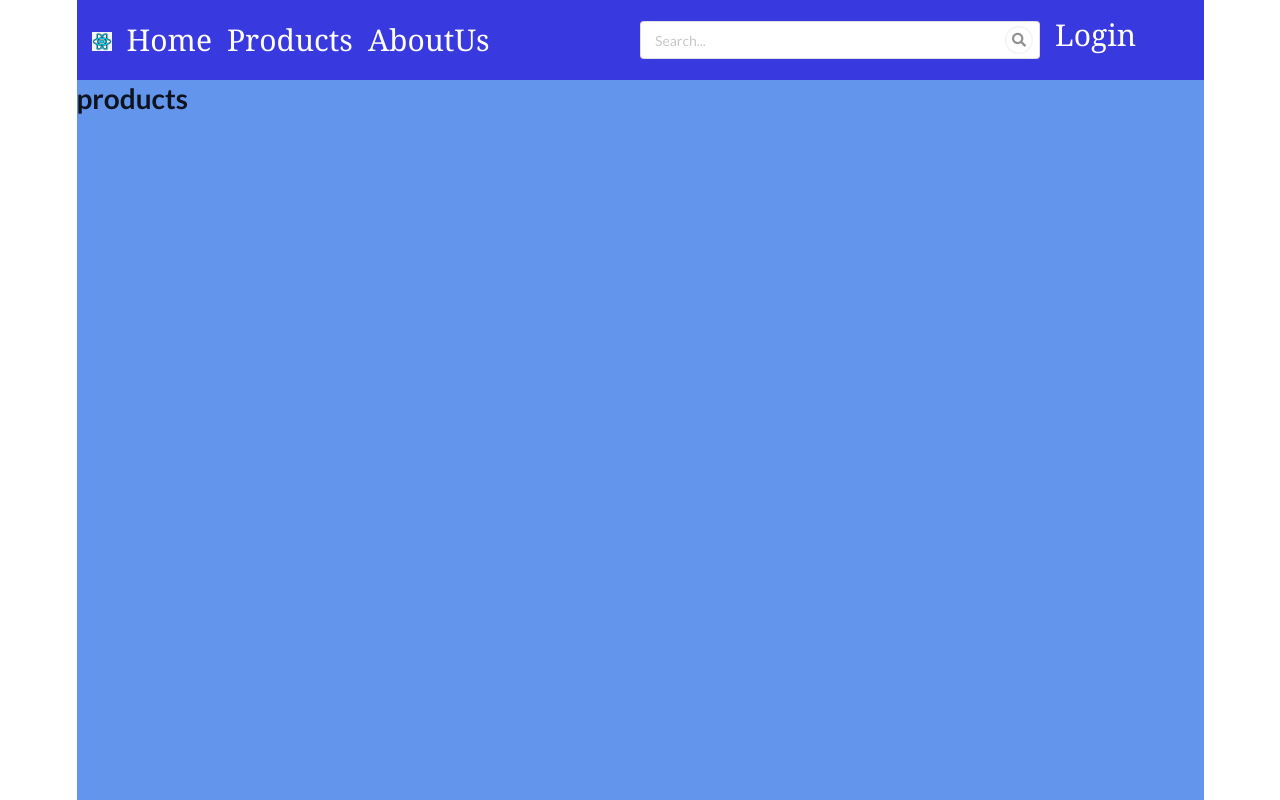
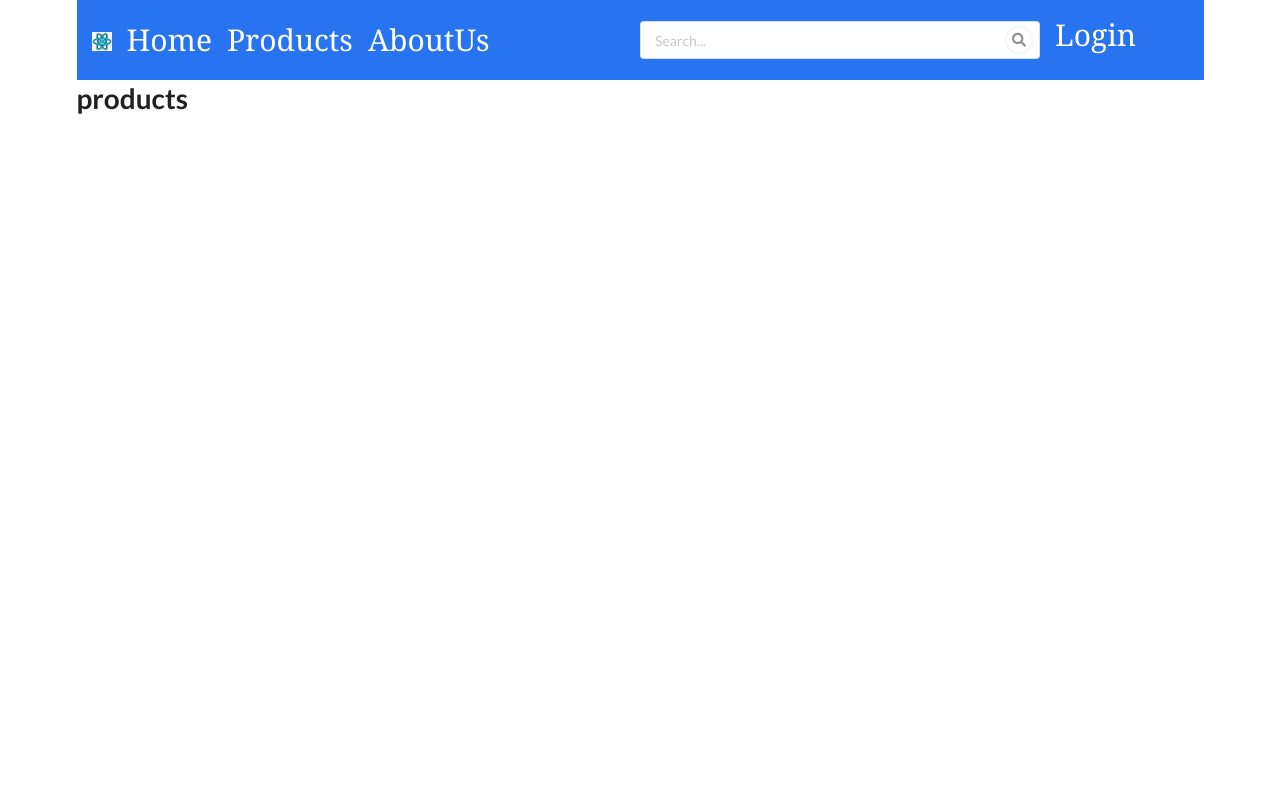
Before and after one commit to PrabuUiUx/Learn-react-app, a React (Create React App) app: page /products in a window 1280 px wide. Built offline with nearby package versions, Linux system fonts and the light colour scheme.

Commit message:
color changed

```diff
--- a/package.json
+++ b/package.json
@@ -14,6 +14,7 @@
     "react": "^17.0.2",
     "react-bootstrap": "^2.0.0",
     "react-dom": "^17.0.2",
+    "react-elastic-carousel": "^0.11.5",
     "react-hook-form": "^7.17.5",
     "react-icons": "^4.3.1",
     "react-redux": "^7.2.6",
--- a/src/App.css
+++ b/src/App.css
@@ -37,7 +37,7 @@
   }
 }
 .NavBar{
-  background-color: rgb(57, 57, 224);
+  background-color:#2874f0;
   width: 100%;
   height: 80px;
   color:cornsilk;
@@ -70,6 +70,5 @@
 
 }
 .mc{
-  background-color:cornflowerblue;
   min-height: 800px;
 }
```
Also changed, not shown: 1 other file (tests, documents, lock files or other folders).
